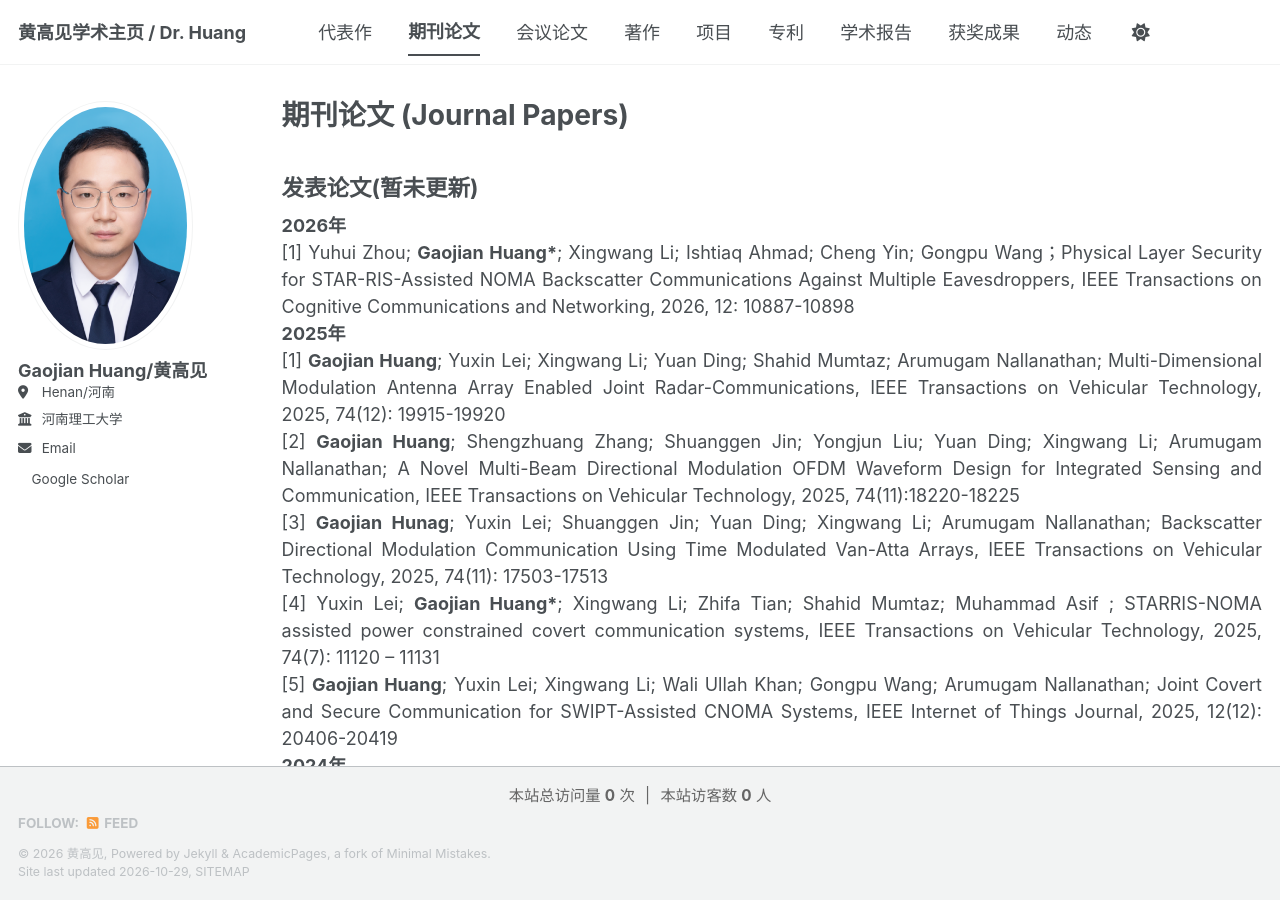
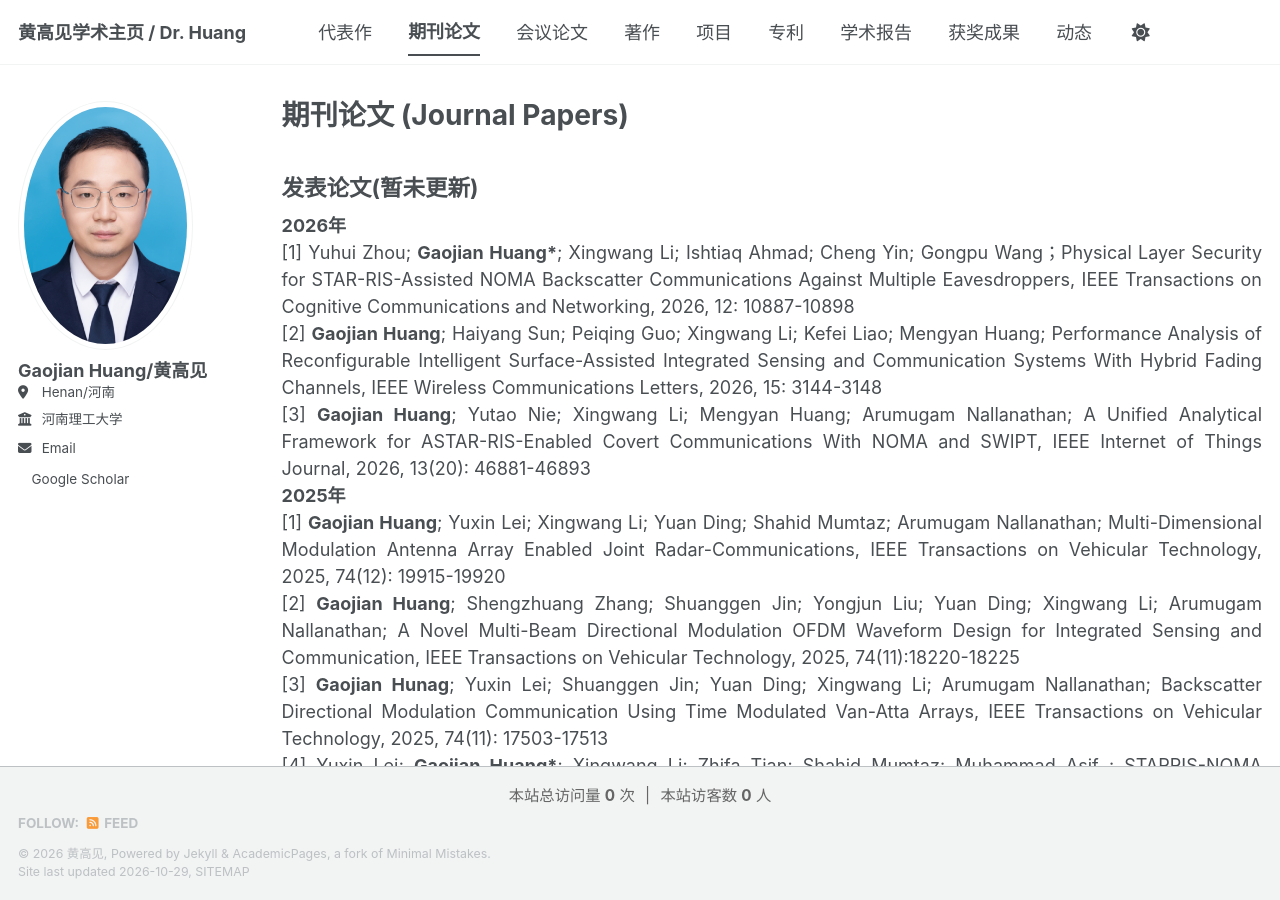
Before and after one commit to Gaojian-Huang/Gaojian-Huang.github.io, a Jekyll site: the page built from _pages/journals.md, in a window 1280 px wide and 900 px high. Built offline with Jekyll 4.4.1, drawn with Linux system fonts in a browser that asks for light colours; a script bundle is joined from its source files by our own code; a style sheet for code colours, icons or effects is not loaded.

Commit message:
Update journals.md

```diff
--- a/_pages/journals.md
+++ b/_pages/journals.md
@@ -8,6 +8,8 @@ author_profile: true
 <div style="text-align: justify;">
 <strong>2026年</strong> <br>
 [1] Yuhui Zhou; <strong>Gaojian Huang*</strong>; Xingwang Li; Ishtiaq Ahmad; Cheng Yin; Gongpu Wang；Physical Layer Security for STAR-RIS-Assisted NOMA Backscatter Communications Against Multiple Eavesdroppers, IEEE Transactions on Cognitive Communications and Networking, 2026, 12: 10887-10898 <br>
+[2] <strong>Gaojian Huang</strong>; Haiyang Sun; Peiqing Guo; Xingwang Li; Kefei Liao; Mengyan Huang; Performance Analysis of Reconfigurable Intelligent Surface-Assisted Integrated Sensing and Communication Systems With Hybrid Fading Channels, IEEE Wireless Communications Letters, 2026, 15: 3144-3148 <br>
+[3] <strong>Gaojian Huang</strong>; Yutao Nie; Xingwang Li; Mengyan Huang; Arumugam Nallanathan; A Unified Analytical Framework for ASTAR-RIS-Enabled Covert Communications With NOMA and SWIPT, IEEE Internet of Things Journal, 2026, 13(20): 46881-46893 <br>
 <strong>2025年</strong> <br>
 <div style="text-align: justify;">
 [1] <strong>Gaojian Huang</strong>; Yuxin Lei; Xingwang Li; Yuan Ding; Shahid Mumtaz; Arumugam Nallanathan; Multi-Dimensional Modulation Antenna Array Enabled Joint Radar-Communications, IEEE Transactions on Vehicular Technology, 2025, 74(12): 19915-19920 <br>
```
